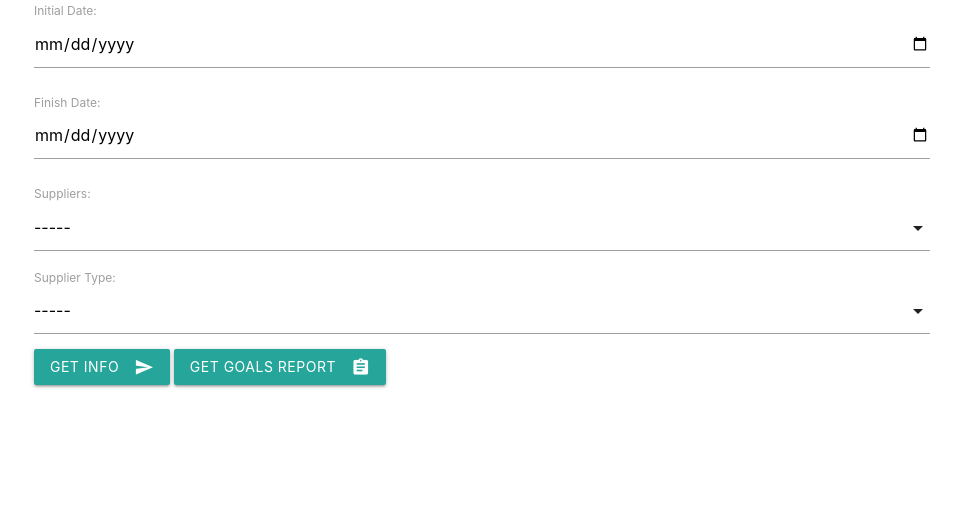
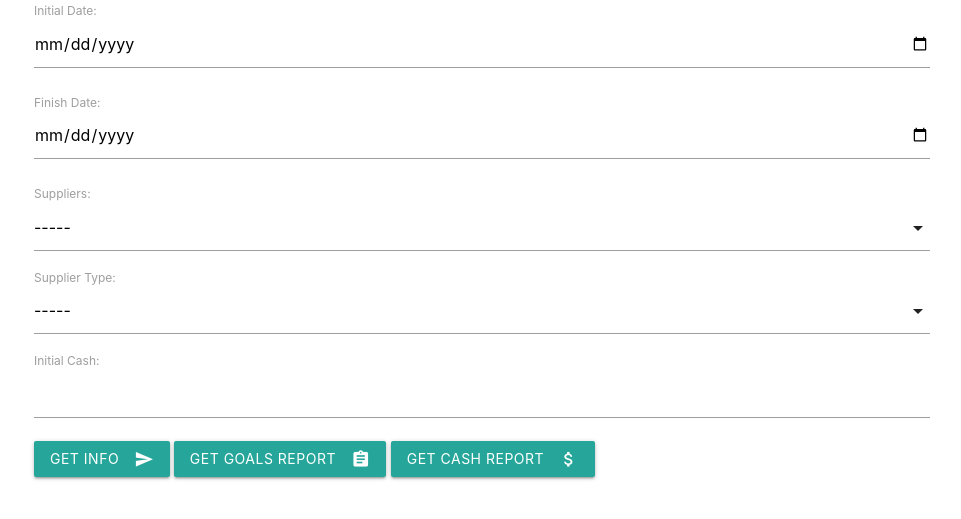
Before and after one commit to carlossgv/dosbandidos_project, a Django app: page /accounting/ in a window 1280 px wide. Shown: the part 80-599 px from the top of the page, without its empty margins (158-1119 px from the left). Run offline with Django 3.2, Linux system fonts and the light colour scheme; data comes from the database, SQL or seed files in the repository.

Commit message:
added js files

```diff
--- a/accounting/forms.py
+++ b/accounting/forms.py
@@ -32,3 +32,5 @@ class ExpensesForm(forms.Form):
     supplier_type = forms.ChoiceField(
         required=False, label="Supplier Type", choices=supplierType_choices
     )
+
+    cash = forms.DecimalField(label="Initial Cash", decimal_places=2)
--- /dev/null
+++ b/accounting/static/accounting/js/expenses.js
@@ -0,0 +1 @@
+document.addEventListener('DOMContentLoaded', function () {});
--- /dev/null
+++ b/accounting/static/accounting/js/main.js
@@ -0,0 +1,6 @@
+document.addEventListener('DOMContentLoaded', function () {
+  var elems = document.querySelectorAll('select');
+  var instances = M.FormSelect.init(elems, {});
+  var elems = document.querySelectorAll('.sidenav');
+  var instances = M.Sidenav.init(elems, {});
+});
--- a/accounting/templates/accounting/home.html
+++ b/accounting/templates/accounting/home.html
@@ -1,6 +1,7 @@
 {% extends 'accounting/layout.html' %}
 
 {% block body %}
+{% load static %}
 <div>
     <form method="post">
         {% csrf_token %}
@@ -11,6 +12,10 @@
         <button class="btn waves-effect waves-light" type="submit" name="getReport">Get Goals Report
             <i class="material-icons right">assignment</i>
         </button>
+        <button class="btn waves-effect waves-light" type="submit" name="getCashReport">Get Cash Report
+            <i class="material-icons right">attach_money</i>
+        </button>
+
     </form>
     <div id="responses">
     {% if request.method == "POST" %}
@@ -81,6 +86,6 @@
     {% endif %}
     </div>
 </div>
-
+<script type="text/javascript" src="{% static 'accounting/js/expenses.js' %}"></script>
 
 {% endblock body %}
--- a/accounting/templates/accounting/layout.html
+++ b/accounting/templates/accounting/layout.html
@@ -17,15 +17,6 @@
     {% else %}
         <title>Dos Bandidos</title>
     {% endif %}
-
-    <script type="text/javascript">
-        document.addEventListener('DOMContentLoaded', function() {
-        var elems = document.querySelectorAll('select');
-        var instances = M.FormSelect.init(elems, {});
-        var elems = document.querySelectorAll('.sidenav');
-        var instances = M.Sidenav.init(elems, {});
-        });
-    </script>
 
 </head>
 <body>
@@ -64,5 +55,8 @@
 
     <!-- Compiled and minified JavaScript -->
     <script src="https://cdnjs.cloudflare.com/ajax/libs/materialize/1.0.0/js/materialize.min.js"></script>
+
+    <script type="text/javascript" src="{% static 'accounting/js/main.js' %}"></script>
+
 </body>
 </html>
--- a/accounting/utils.py
+++ b/accounting/utils.py
@@ -105,3 +105,11 @@ def getGoalsReport(initialDate, finishDate):
     liquor = totalizeSuppliers(liquorSuppliers)
 
     return {"food": food, "liquor": liquor}
+
+def getCashReport(initialCash, initialDate, finishDate):
+    total = Expense.objects.filter(
+        costCenter='cash', date__range=[initialDate, finishDate]
+    ).annotate(day_amount=Sum("amount"))
+
+    for day in total:
+        print(day)
--- a/accounting/views.py
+++ b/accounting/views.py
@@ -2,7 +2,7 @@ from django.shortcuts import render
 from django.db.models import Sum
 from .models import Supplier, Expense
 from .forms import ExpensesForm
-from .utils import getExpensesBySupplier, getExpensesBySupplierType, getGoalsReport
+from .utils import getCashReport, getExpensesBySupplier, getExpensesBySupplierType, getGoalsReport
 
 # Create your views here.
 def home(request):
@@ -57,6 +57,8 @@ def home(request):
     else:
         form = ExpensesForm
 
+        getCashReport(344, "2021-04-05", "2021-04-11")
+
         return render(
             request,
             "accounting/home.html",
--- a/dosbandidos_project/settings.py
+++ b/dosbandidos_project/settings.py
@@ -26,7 +26,7 @@ SECRET_KEY = os.environ.get("DOSBANDIDOS_KEY")
 # SECURITY WARNING: don't run with debug turned on in production!
 DEBUG = True
 
-ALLOWED_HOSTS = ["192.168.1.81", "192.168.1.112", "0.0.0.0"]
+ALLOWED_HOSTS = ["192.168.1.81", "192.168.1.112", "0.0.0.0", "127.0.0.1"]
 
 
 # Application definition
@@ -121,6 +121,8 @@ USE_TZ = True
 
 STATIC_URL = "/static/"
 
+STATICFILES_DIRS = (os.path.join(BASE_DIR, "static"),)
+
 # Default primary key field type
 # https://docs.djangoproject.com/en/3.2/ref/settings/#default-auto-field
 
```
